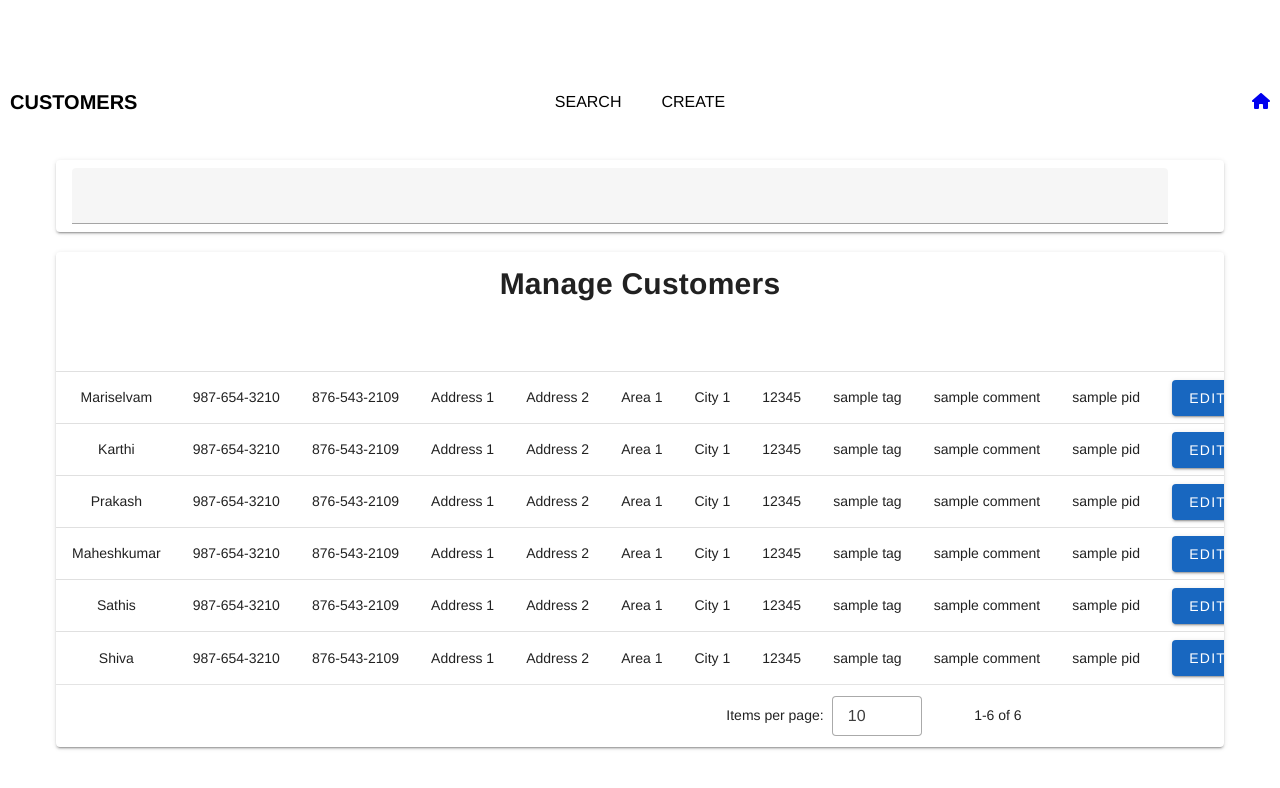
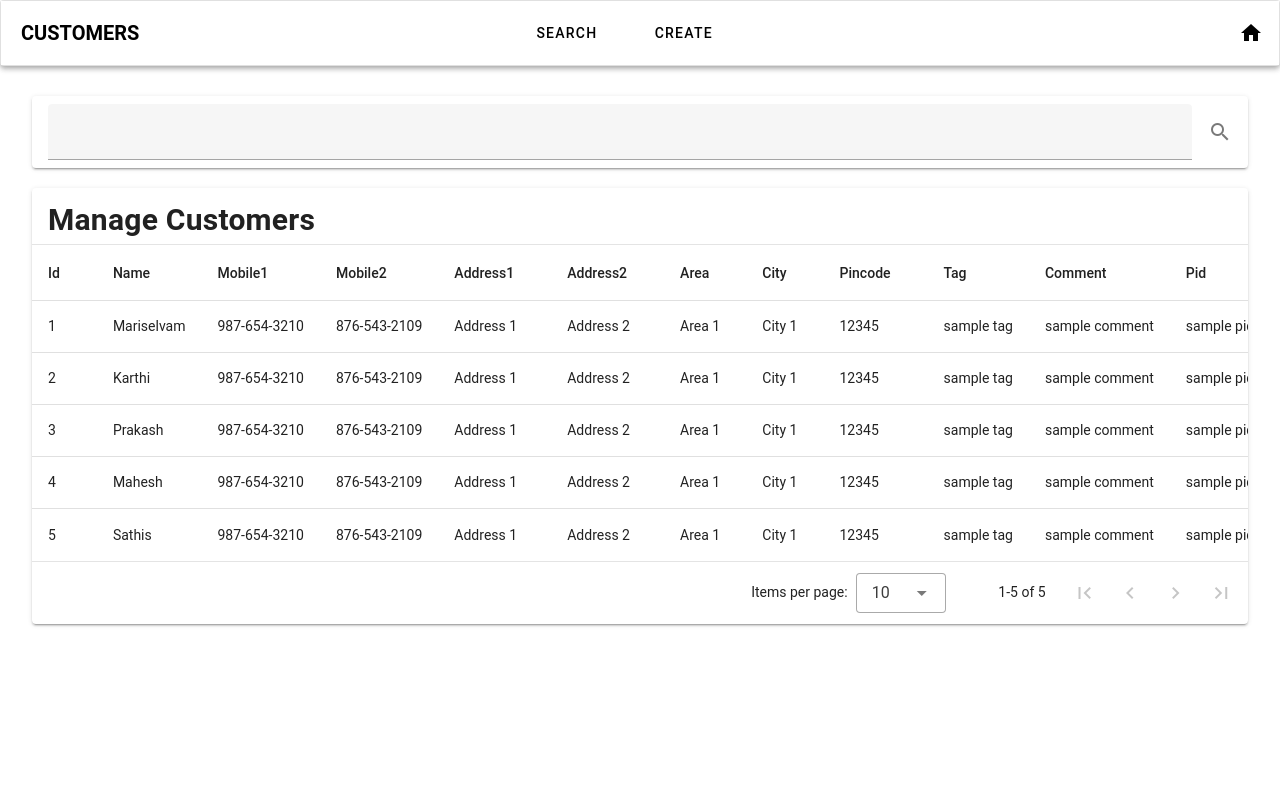
Before and after one commit to syedm00sa/qapp_api_1.0, a Vue app: page /search/1 in a window 1280 px wide. Shown: the top 788 px of the page. Built offline with nearby package versions, Linux system fonts and the light colour scheme.

Commit message:
style changes

```diff
--- a/index.html
+++ b/index.html
@@ -1,9 +1,14 @@
 <!DOCTYPE html>
 <html lang="en">
   <head>
-    <meta charset="UTF-8">
-    <link rel="icon" href="/favicon.ico">
-    <meta name="viewport" content="width=device-width, initial-scale=1.0">
+    <meta charset="UTF-8" />
+    <link rel="icon" href="/favicon.ico" />
+    <link
+      href="https://cdn.jsdelivr.net/npm/@mdi/font/css/materialdesignicons.min.css"
+      rel="stylesheet"
+    />
+
+    <meta name="viewport" content="width=device-width, initial-scale=1.0" />
     <title>Vite App</title>
   </head>
   <body>
--- a/package.json
+++ b/package.json
@@ -10,6 +10,8 @@
   },
   "dependencies": {
     "@fortawesome/fontawesome-free": "^6.6.0",
+    "@mdi/js": "^7.4.47",
+    "react-icons": "^5.3.0",
     "vue": "^3.4.29",
     "vue-router": "^4.0.13",
     "vuetify": "^3.7.0-beta.1"
--- a/src/App.vue
+++ b/src/App.vue
@@ -1,58 +1,13 @@
-<!-- <template>
-  <div id="app">
-    <Header />
-    <router-view />
-  </div>
-</template>
+<template>
+  <v-app>
+    <v-app-bar v-if="showHeader" app class="border rounded" max-height="300">
+      <Header />
+    </v-app-bar>
 
-<script>
-import Header from "./components/Header.vue";
-
-export default {
-  name: "App",
-  components: {
-    Header,
-  },
-};
-</script>
-
-<style>
-#app {
-  font-family: Avenir, Helvetica, Arial, sans-serif;
-  -webkit-font-smoothing: antialiased;
-  -moz-osx-font-smoothing: grayscale;
-  text-align: center;
-  color: #2c3e50;
-}
-</style> -->
-<!-- <template>
-  <div id="app">
-    <router-view />
-  </div>
-</template>
-
-<script>
-export default {
-  name: "App",
-};
-</script>
-
-<style>
-#app {
-  font-family: Avenir, Helvetica, Arial, sans-serif;
-  -webkit-font-smoothing: antialiased;
-  -moz-osx-font-smoothing: grayscale;
-  text-align: center;
-  color: #2c3e50;
-  margin-top: 60px;
-}
-</style> -->
-
-<template>
-  <div id="app">
-    <Header v-if="showHeader" />
-    <router-view />
-  </div>
+    <v-main>
+      <router-view />
+    </v-main>
+  </v-app>
 </template>
 
 <script>
@@ -71,13 +26,12 @@ export default {
 };
 </script>
 
-<style>
-#app {
-  font-family: Avenir, Helvetica, Arial, sans-serif;
-  -webkit-font-smoothing: antialiased;
-  -moz-osx-font-smoothing: grayscale;
-  text-align: center;
-  color: #2c3e50;
-  margin-top: 60px;
+<style scoped>
+.v-container {
+  height: 100vh;
+  width: 100vw;
+  padding: 0;
+  margin: 0;
+  background-color: brown;
 }
 </style>
--- a/src/components/Header.vue
+++ b/src/components/Header.vue
@@ -1,87 +1,20 @@
 <template>
-  <header>
-    <div class="left">CUSTOMERS</div>
-    <nav>
-      <router-link to="/search">SEARCH</router-link>
-      <router-link to="/create">CREATE</router-link>
-      <!-- <router-link to="/manage">MANAGE</router-link> -->
-    </nav>
-    <div class="right">
-      <router-link to="/"><i class="fas fa-home"></i></router-link>
-    </div>
-  </header>
-</template>
+  <v-app>
+    <v-app-bar app color="white" dark>
+      <v-toolbar-title>CUSTOMERS</v-toolbar-title>
 
-<script>
-import "@fortawesome/fontawesome-free/css/all.css";
-import "@fortawesome/fontawesome-free/js/all.js";
-</script>
+      <v-btn text :to="{ path: '/search' }" class="mx-3">SEARCH</v-btn>
+      <v-btn text :to="{ path: '/create' }" class="mx-3">CREATE</v-btn>
 
-<style scoped>
-header {
-  display: flex;
-  justify-content: space-between;
-  align-items: center;
-  background-color: #fff;
-  padding: 10px;
-  color: black;
-}
-
-.left {
-  flex: 1;
-  text-align: left;
-  font-size: 20px;
-  font-weight: bold;
-}
-
-.right {
-  flex: 1;
-  text-align: right;
-}
-
-nav {
-  flex: 2;
-  display: flex;
-  justify-content: center;
-  padding: 10px;
-}
-
-nav a {
-  color: black;
-  text-decoration: none;
-  padding: 10px 20px;
-  border-radius: 5px;
-  /* font-weight: bold; */
-  /* border: 1px solid black; */
-  /* margin: 0 5px; */
-  display: flex;
-  align-items: center;
-  justify-content: center;
-}
-
-nav a.router-link-active {
-  background-color: gray;
-  color: black;
-}
-
-nav a:not(:last-child) {
-  border-right: none;
-}
-
-.fas.fa-home {
-  font-size: 15px;
-  color: black;
-}
-</style>
-
-<!-- <template>
-  <header>
-    <nav>
-      <router-link to="/search" exact>Search</router-link>
-      <router-link to="/create">Create</router-link>
-      <router-link to="/manage">Manage</router-link>
-    </nav>
-  </header>
+      <v-spacer></v-spacer>
+      <v-btn icon :to="{ path: '/' }">
+        <v-icon>mdi-home</v-icon>
+      </v-btn>
+    </v-app-bar>
+    <v-main>
+      <h1>Main Hearder</h1>
+    </v-main>
+  </v-app>
 </template>
 
 <script>
@@ -91,26 +24,9 @@ export default {
 </script>
 
 <style scoped>
-header {
-  background-color: #333;
-  padding: 10px;
+.v-toolbar-title {
+  display: flex;
+  justify-content: baseline;
+  font-weight: bold;
 }
-
-nav {
-  display: flex;
-  justify-content: center;
-}
-
-a {
-  color: white;
-  text-decoration: none;
-  padding: 10px 20px;
-  border: 1px solid black;
-  margin: 0 5px;
-}
-
-a.router-link-active {
-  background-color: gray;
-  border-radius: 4px;
-}
-</style> -->
+</style>
--- a/src/main.js
+++ b/src/main.js
@@ -4,5 +4,6 @@ import router from "../src/components/router/index";
 import "@fortawesome/fontawesome-free/css/all.css";
 import "@fortawesome/fontawesome-free/js/all.js";
 import vuetify from "../src/plugins/vuetify";
+import "vuetify/dist/vuetify.min.css";
 
 createApp(App).use(router).use(vuetify).mount("#app");
--- a/src/views/Create.vue
+++ b/src/views/Create.vue
@@ -1,5 +1,5 @@
 <template>
-  <v-container>
+  <v-main>
     <v-card class="mx-auto my-5" max-width="800">
       <v-card-title>
         <span class="headline">Create New Customer</span>
@@ -107,7 +107,7 @@
         <v-btn color="primary" @click="createCustomer">Create</v-btn>
       </v-card-actions>
     </v-card>
-  </v-container>
+  </v-main>
 </template>
 
 <script>
@@ -150,7 +150,7 @@ export default {
 </script>
 
 <style scoped>
-.v-card {
-  padding: 20px;
-}
+/* .v-card {
+  padding: 2em;
+} */
 </style>
--- a/src/views/LandingPage.vue
+++ b/src/views/LandingPage.vue
@@ -1,172 +1,77 @@
 <template>
-  <CustomerDropdown />
-  <v-container>
-    <!-- <v-row justify="end" align="center">
-      <v-col cols="auto">
-        <v-select
-          v-model="selectedCustomer"
-          :items="customers"
-          item-text="fullName"
-          label="Select Customer"
-          class="mr-4"
-        ></v-select>
-      </v-col>
-      <v-col cols="auto">
-        <v-icon color="black">mdi-account</v-icon>
-      </v-col>
-    </v-row> -->
+  <v-app class="app-container">
+    <!-- Header with Icons in the Top Right Corner -->
+    <v-app-bar app color="primary" dark>
+      <v-spacer></v-spacer>
+      <!-- Icons in the top-right corner -->
+      <v-icon size="32" class="mr-4">mdi-home</v-icon>
+      <v-icon size="32">mdi-account</v-icon>
+    </v-app-bar>
 
-    <!-- <div class="customer-dropdown">
-      <span class="person-icon">👤</span>
-      <div class="dropdown">
-        <input
-          type="text"
-          @focus="toggleDropdown"
-          placeholder="Select Customer"
-          readonly
-        />
-        <span class="caret">&#9662;</span>
-        <div v-if="showDropdown" class="dropdown-menu">
-          <ul>
-            <li
-              v-for="customer in customers"
-              :key="customer.id"
-              @click="selectCustomer(customer)"
-            >
-              {{ customer.fullName }}
-            </li>
-          </ul>
-        </div>
-      </div>
-    </div> -->
+    <v-main class="main-container">
+      <!-- Landing Page Content -->
+      <v-container fluid class="pt-4">
         <v-row>
           <v-col
-        v-for="customer in customers"
-        :key="customer.id"
             cols="12"
             md="4"
-        lg="3"
+            lg="1"
+            class="text-left"
+            @click="navigateToSearch"
           >
-        <v-card @click="goToSearch(customer)">
-          <v-card-title>
-            <v-avatar :color="customer.color" size="40">
-              <span>{{ customer.initials }}</span>
-            </v-avatar>
-            <span class="ml-3">{{ customer.fullName }}</span>
-          </v-card-title>
-        </v-card>
+            <v-icon size="64" color="primary">mdi-file-document-edit</v-icon>
+            <div>Quotation</div>
+          </v-col>
+          <v-col
+            cols="12"
+            md="4"
+            lg="1"
+            class="text-left"
+            @click="navigateToSearch"
+          >
+            <v-icon size="64" color="primary">mdi-warehouse</v-icon>
+            <div>Inventory</div>
+          </v-col>
+
+          <v-col
+            cols="12"
+            md="4"
+            lg="1"
+            class="text-left"
+            @click="navigateToSearch"
+          >
+            <v-icon size="64" color="primary">mdi-account-group</v-icon>
+            <div>Customers</div>
           </v-col>
         </v-row>
       </v-container>
+    </v-main>
+  </v-app>
 </template>
 
 <script>
-import CustomerDropdown from "@/CustomerDropdown.vue";
 export default {
-  components: {
-    CustomerDropdown,
-  },
-  data() {
-    return {
-      showDropdown: false,
-      selectedCustomer: null,
-      customers: [
-        { id: 1, fullName: "John Doe", initials: "JD", color: "red" },
-        { id: 2, fullName: "Jane Smith", initials: "JS", color: "blue" },
-        { id: 3, fullName: "Sam Johnson", initials: "SJ", color: "green" },
-        // More customer objects...
-      ],
-    };
-  },
+  name: "LandingPage",
   methods: {
-    toggleDropdown() {
-      this.showDropdown = !this.showDropdown;
-    },
-    selectCustomer(customer) {
-      this.selectedCustomer = customer;
-      this.$emit("customer-selected", customer);
-      this.showDropdown = false;
-    },
-    goToSearch(customer) {
-      this.$router.push({
-        name: "search",
-        params: { customerId: customer.id },
-      });
+    navigateToSearch() {
+      this.$router.push("/search");
     },
   },
 };
 </script>
 
 <style scoped>
-.v-card {
-  cursor: pointer;
-  margin-bottom: 20px;
-}
-.v-avatar {
-  display: flex;
-  align-items: center;
-  justify-content: center;
-  font-size: 1.5em;
-  color: white;
-}
-.ml-3 {
-  margin-left: 1rem;
-}
-.customer-dropdown {
-  display: flex;
-  align-items: center;
-  position: relative;
+.app-container {
+  height: 100vh;
+  overflow: hidden;
 }
 
-.person-icon {
-  font-size: 24px;
-  margin-right: 10px;
-  cursor: pointer;
+.main-container {
+  height: 100%;
+  overflow: hidden;
 }
 
-.dropdown {
-  position: relative;
-}
-
-input[type="text"] {
-  padding: 8px 16px;
-  font-size: 16px;
-  cursor: pointer;
-  border: 1px solid #ccc;
-  border-radius: 4px;
-}
-
-.caret {
-  position: absolute;
-  right: 10px;
-  top: 50%;
-  transform: translateY(-50%);
-  pointer-events: none;
-}
-
-.dropdown-menu {
-  position: absolute;
-  top: 100%;
-  left: 0;
-  right: 0;
-  background: white;
-  border: 1px solid #ccc;
-  box-shadow: 0 2px 8px rgba(0, 0, 0, 0.15);
-  z-index: 1000;
-}
-
-ul {
-  list-style: none;
-  margin: 0;
-  padding: 0;
-}
-
-li {
-  padding: 8px 16px;
-  cursor: pointer;
-}
-
-li:hover {
-  background-color: #f0f0f0;
+.v-main {
+  background-color: #f5f5f5;
 }
 </style>
--- a/src/views/Search.vue
+++ b/src/views/Search.vue
@@ -1,6 +1,5 @@
 <template>
-  <v-container>
-    <!-- Search Box -->
+  <v-main>
     <v-card class="mb-5" elevation="2">
       <v-card-title>
         <v-text-field
@@ -9,45 +8,35 @@
           append-icon="mdi-magnify"
           single-line
           hide-details
+          outlined
         ></v-text-field>
       </v-card-title>
     </v-card>
 
-    <!-- Manage Customers Table -->
     <v-card class="mb-5" elevation="2">
-      <v-card-title>
+      <v-card-title class="pb-0">
         <h2>Manage Customers</h2>
       </v-card-title>
+      <v-divider></v-divider>
       <div class="table-wrapper">
         <v-data-table
-          :headers="headers"
-          :items="customers"
+          :fixed-header="headers"
+          :items="searchQuery ? filteredCustomers : customers"
           class="elevation-1"
           dense
         >
           <template v-slot:item.actions="{ item }">
-            <v-btn color="primary" @click="editCustomer(item)">Edit</v-btn>
-            <v-btn color="red" @click="deleteCustomer(item)">Delete</v-btn>
+            <v-btn color="primary" small @click="editCustomer(item)"
+              >Edit</v-btn
+            >
+            <v-btn color="red" small @click="deleteCustomer(item)"
+              >Delete</v-btn
+            >
           </template>
         </v-data-table>
       </div>
     </v-card>
-
-    <!-- Search Results Table -->
-    <v-card v-if="searchQuery" elevation="2">
-      <v-card-title>
-        <h2>Search Results</h2>
-      </v-card-title>
-      <div class="table-wrapper">
-        <v-data-table
-          :headers="headers"
-          :items="filteredCustomers"
-          class="elevation-1"
-          dense
-        ></v-data-table>
-      </div>
-    </v-card>
-  </v-container>
+  </v-main>
 </template>
 
 <script>
@@ -69,6 +58,7 @@ export default {
           tag: "sample tag",
           comment: "sample comment",
           pid: "sample pid",
+          actions: "",
         },
         {
           id: 2,
@@ -83,6 +73,7 @@ export default {
           tag: "sample tag",
           comment: "sample comment",
           pid: "sample pid",
+          actions: "",
         },
         {
           id: 3,
@@ -97,10 +88,11 @@ export default {
           tag: "sample tag",
           comment: "sample comment",
           pid: "sample pid",
+          actions: "",
         },
         {
           id: 4,
-          Name: "Maheshkumar",
+          Name: "Mahesh",
           mobile1: "987-654-3210",
           mobile2: "876-543-2109",
           address1: "Address 1",
@@ -111,6 +103,7 @@ export default {
           tag: "sample tag",
           comment: "sample comment",
           pid: "sample pid",
+          actions: "",
         },
         {
           id: 5,
@@ -125,54 +118,38 @@ export default {
           tag: "sample tag",
           comment: "sample comment",
           pid: "sample pid",
+          actions: "",
         },
-        {
-          id: 6,
-          Name: "Shiva",
-          mobile1: "987-654-3210",
-          mobile2: "876-543-2109",
-          address1: "Address 1",
-          address2: "Address 2",
-          area: "Area 1",
-          city: "City 1",
-          pincode: "12345",
-          tag: "sample tag",
-          comment: "sample comment",
-          pid: "sample pid",
-        },
+        // Add more customers here
       ],
       headers: [
-        { text: "Name", value: "Name" },
-        { text: "Mobile 1", value: "mobile1" },
-        { text: "Mobile 2", value: "mobile2" },
-        { text: "Address 1", value: "address1" },
-        { text: "Address 2", value: "address2" },
-        { text: "Area", value: "area" },
-        { text: "City", value: "city" },
-        { text: "Pincode", value: "pincode" },
-        { text: "Tag", value: "tag" },
-        { text: "Comment", value: "comment" },
+        { text: "NAME", value: "Name" },
+        { text: "MOBILE 1", value: "mobile1" },
+        { text: "MOBILE 2", value: "mobile2" },
+        { text: "ADDRESS 1", value: "address1" },
+        { text: "ADDRESS 2", value: "address2" },
+        { text: "AREA", value: "area" },
+        { text: "CITY", value: "city" },
+        { text: "PINCODE", value: "pincode" },
+        { text: "TAG", value: "tag" },
+        { text: "COMMENT", value: "comment" },
         { text: "PID", value: "pid" },
-        { text: "Actions", value: "actions", sortable: false },
+        { text: "ACTIONS", value: "actions" },
       ],
     };
   },
   computed: {
     filteredCustomers() {
-      return this.customers.filter((customer) => {
-        return customer.Name.toLowerCase().includes(
-          this.searchQuery.toLowerCase()
-        );
-      });
+      return this.customers.filter((customer) =>
+        customer.Name.toLowerCase().includes(this.searchQuery.toLowerCase())
+      );
     },
   },
   methods: {
     editCustomer(customer) {
-      // Logic to edit customer
       console.log("Editing customer", customer);
     },
     deleteCustomer(customer) {
-      // Logic to delete customer
       this.customers = this.customers.filter((c) => c.id !== customer.id);
       console.log("Deleted customer", customer);
     },
@@ -181,10 +158,17 @@ export default {
 </script>
 
 <style scoped>
+.v-main {
+  padding: 2em;
+}
+.v-card-title .v-col {
+  max-width: 600px; /* Adjust width as needed */
+  width: 100%;
+}
+
 .v-card {
   margin-bottom: 20px;
 }
-
 .table-wrapper {
   overflow-x: auto;
 }
@@ -196,4 +180,17 @@ export default {
 .v-data-table__wrapper {
   overflow-x: auto !important;
 }
+
+.v-card {
+  width: "100%";
+}
+
+.v-card-title h2 {
+  margin: 0;
+  font-weight: bold;
+}
+
+.v-btn {
+  margin-right: 8px;
+}
 </style>
```
Also changed, not shown: 1 other file (tests, documents, lock files or other folders). Lines whose indentation alone changed are shown as unchanged.
